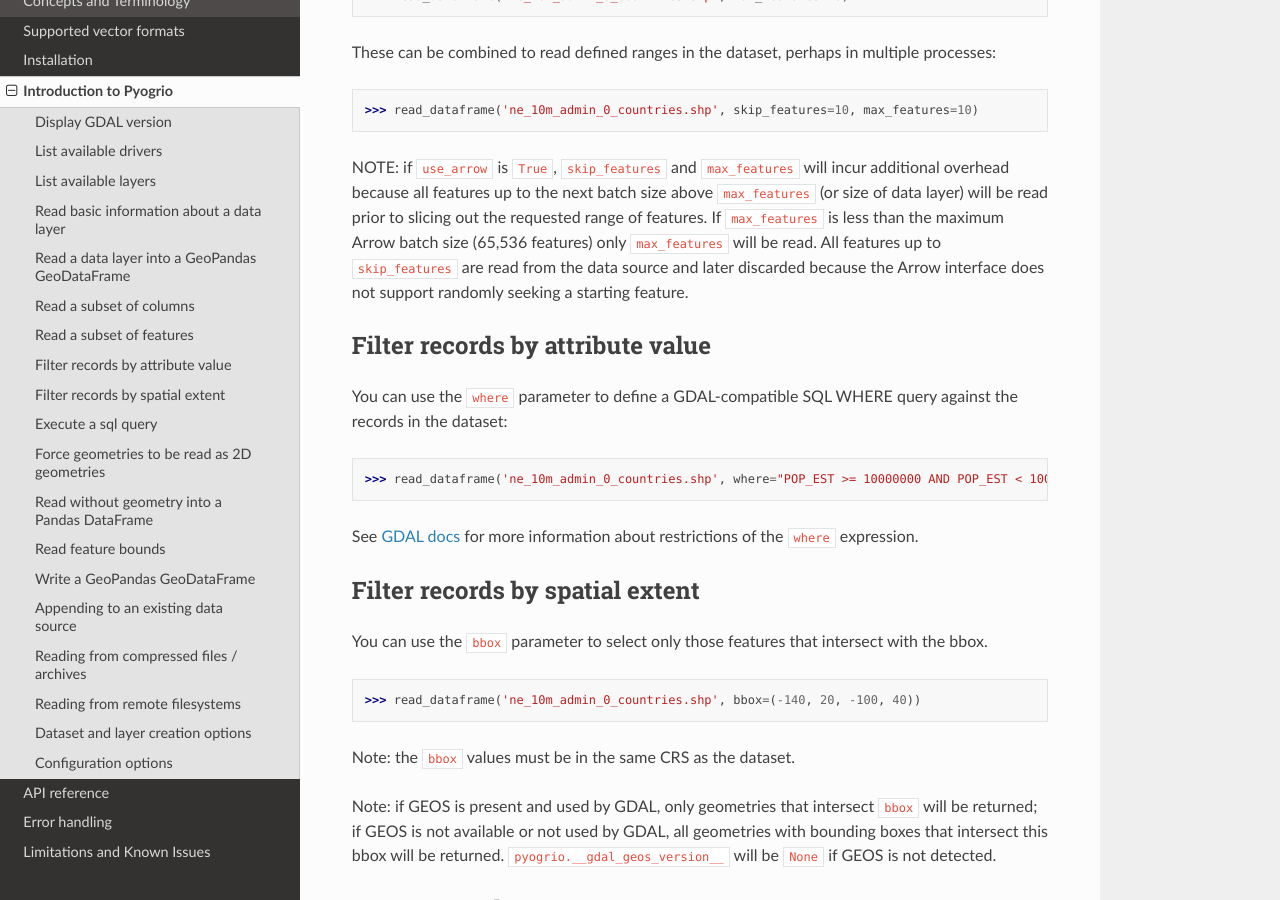
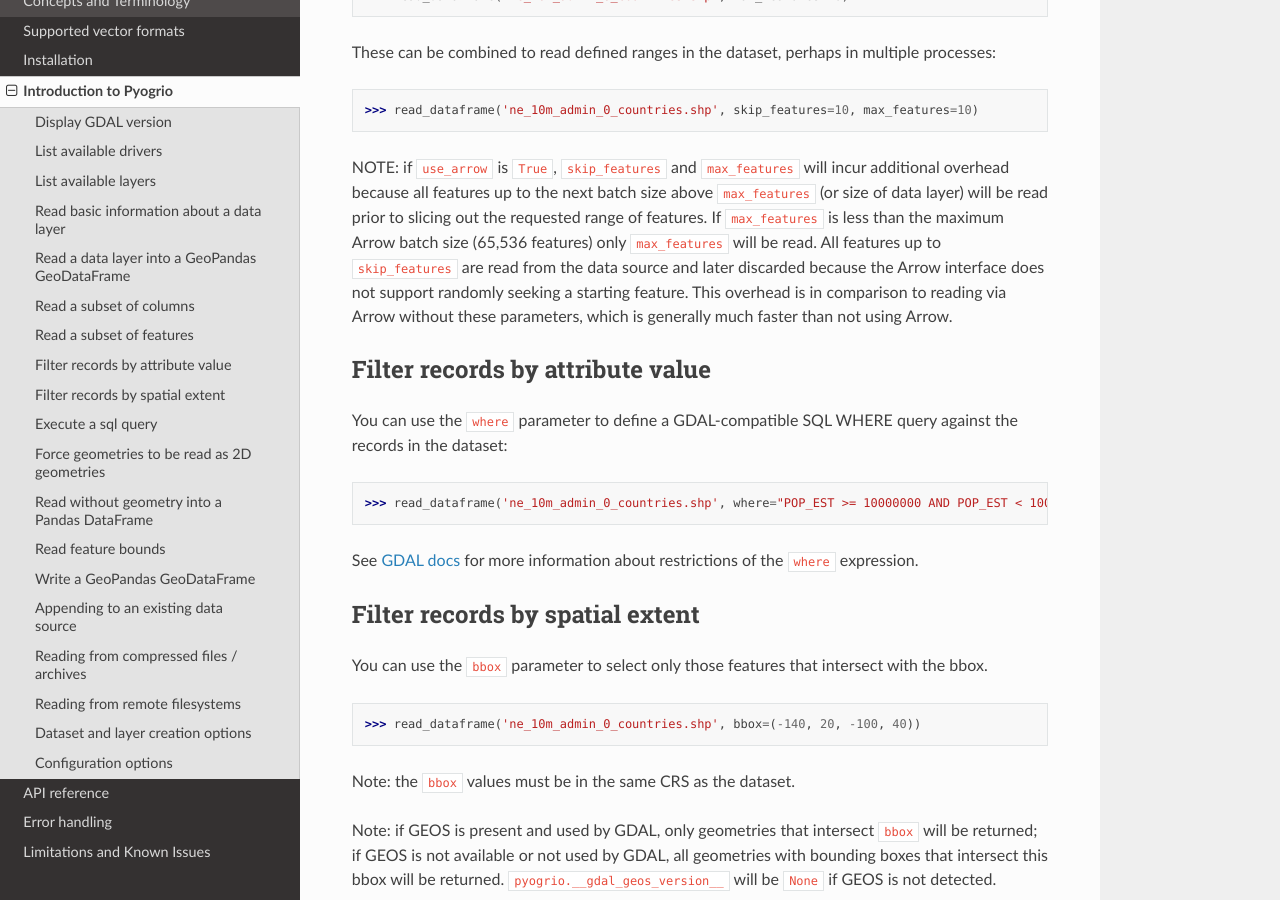
Before and after one commit to geopandas/pyogrio, a Sphinx documentation site: the page built from docs/source/introduction.md, in a window 1280 px wide and 900 px high, scrolled down 3281 px. Built offline with Sphinx 7.4.7 and the Read the Docs theme 2.0.0, drawn with Linux system fonts in a browser that asks for light colours.

```diff
--- a/docs/source/introduction.md
+++ b/docs/source/introduction.md
@@ -172,7 +172,9 @@ additional overhead because all features up to the next batch size above
 requested range of features. If `max_features` is less than the maximum Arrow
 batch size (65,536 features) only `max_features` will be read. All features
 up to `skip_features` are read from the data source and later discarded because
-the Arrow interface does not support randomly seeking a starting feature.
+the Arrow interface does not support randomly seeking a starting feature. This
+overhead is in comparison to reading via Arrow without these parameters, which
+is generally much faster than not using Arrow.
 
 ## Filter records by attribute value
 
```
Also changed, not shown: CHANGES.md (+2 -2 lines).
